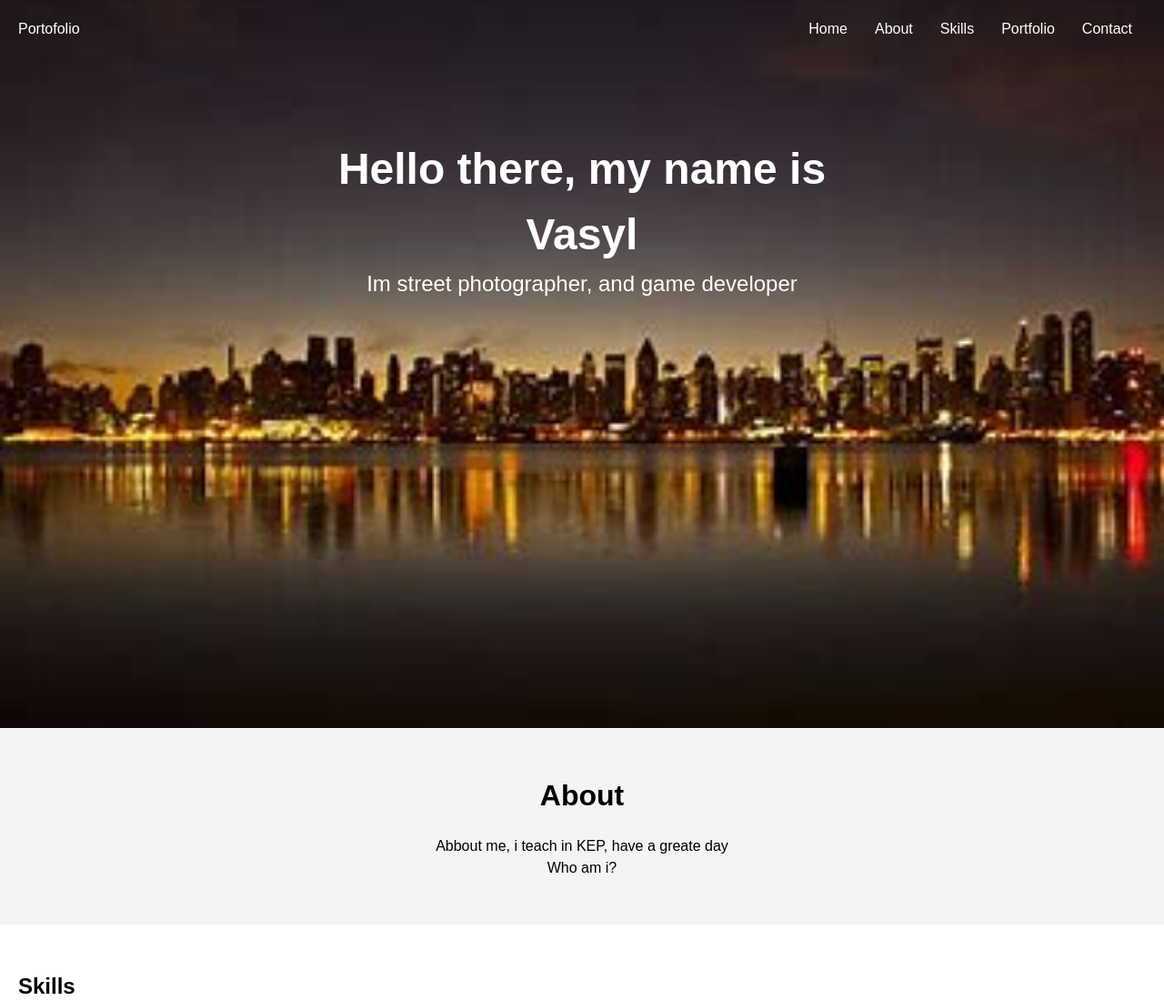
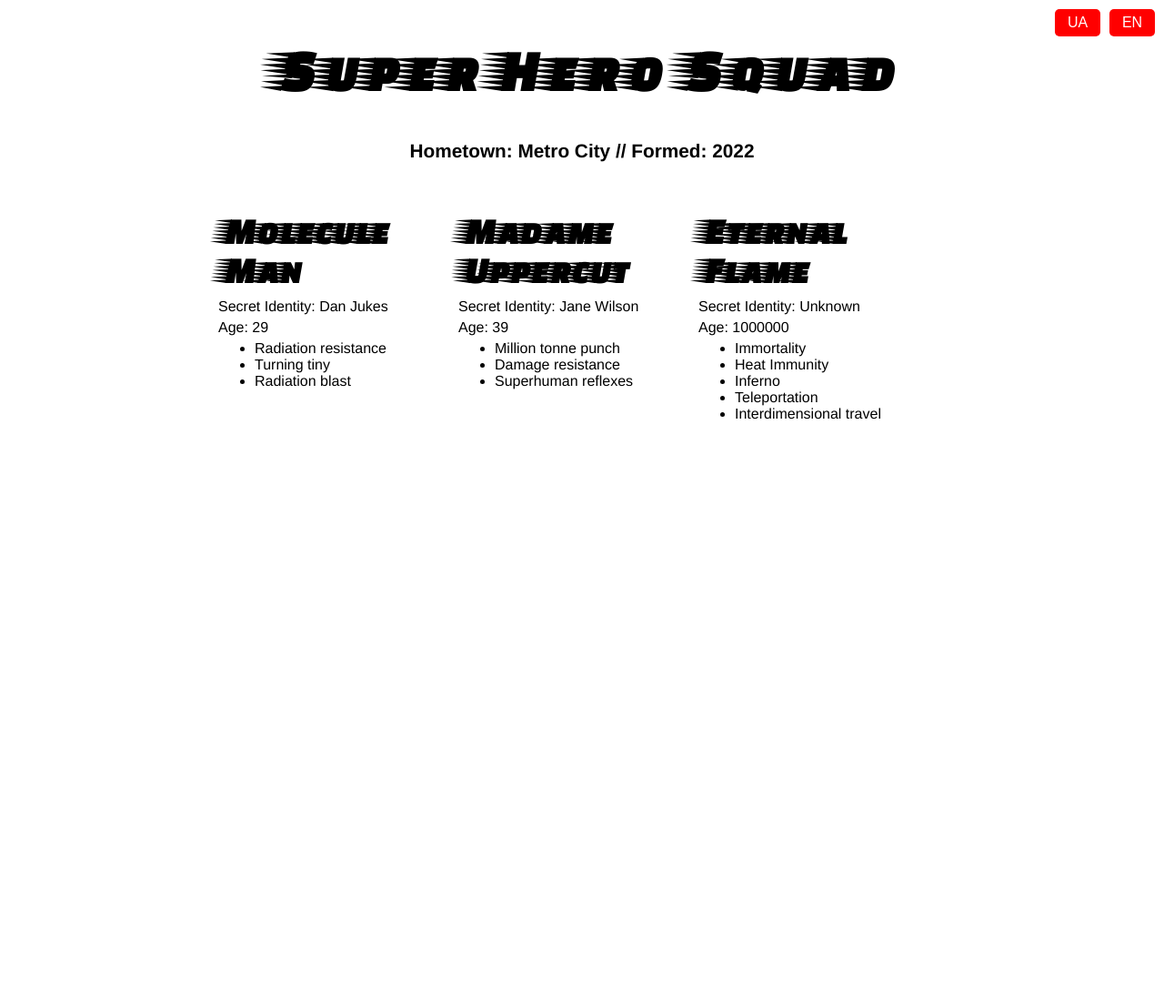
Before and after one commit to VasylYaskiv18/-WEB, a plain HTML site: page index.html in a window 1280 px wide. Shown: the top 1100 px of the page at 91% size. After the commit the page ends 800 px from the top, so only its background shows below. Drawn offline with Linux system fonts and the light colour scheme.

Commit message:
Add files via upload

```diff
--- /dev/null
+++ b/example.json
@@ -0,0 +1,84 @@
+{
+  "ua": {
+    "squadName": "Загін Супергероїв",
+    "homeTown": "Місто Метро",
+    "formed": 2022,
+    "secretBase": "Супербашта",
+    "active": true,
+    "members": [
+      {
+        "name": "Молекулярний Чоловік",
+        "age": 29,
+        "secretIdentity": "Ден Джукс",
+        "powers": [
+          "Стійкість до радіації",
+          "Зменшення розмірів",
+          "Радіаційний вибух"
+        ]
+      },
+      {
+        "name": "Мадам Аперкот",
+        "age": 39,
+        "secretIdentity": "Джейн Вілсон",
+        "powers": [
+          "Удар мільйона тонн",
+          "Стійкість до пошкоджень",
+          "Надлюдські рефлекси"
+        ]
+      },
+      {
+        "name": "Вічне Полум'я",
+        "age": 1000000,
+        "secretIdentity": "Невідомо",
+        "powers": [
+          "Безсмертя",
+          "Імунітет до тепла",
+          "Інферно",
+          "Телепортація",
+          "Міжвимірні подорожі"
+        ]
+      }
+    ]
+  },
+  "en": {
+    "squadName": "Super Hero Squad",
+    "homeTown": "Metro City",
+    "formed": 2022,
+    "secretBase": "Super tower",
+    "active": true,
+    "members": [
+      {
+        "name": "Molecule Man",
+        "age": 29,
+        "secretIdentity": "Dan Jukes",
+        "powers": [
+          "Radiation resistance",
+          "Turning tiny",
+          "Radiation blast"
+        ]
+      },
+      {
+        "name": "Madame Uppercut",
+        "age": 39,
+        "secretIdentity": "Jane Wilson",
+        "powers": [
+          "Million tonne punch",
+          "Damage resistance",
+          "Superhuman reflexes"
+        ]
+      },
+      {
+        "name": "Eternal Flame",
+        "age": 1000000,
+        "secretIdentity": "Unknown",
+        "powers": [
+          "Immortality",
+          "Heat Immunity",
+          "Inferno",
+          "Teleportation",
+          "Interdimensional travel"
+        ]
+      }
+    ]
+  }
+}
--- a/index.html
+++ b/index.html
@@ -1,104 +1,102 @@
 <!DOCTYPE html>
-<html lang="en">
-<head>
-  <meta charset="UTF-8">
-  <meta name="viewport" content="width=device-width, initial-scale=1.0">
-  <title>Portfolio</title>
-  <link rel="stylesheet" href="styles.css">
-</head>
-<body>
+<html lang="en-us">
+  <head>
+    <meta charset="utf-8">
 
+    <title>Our superheroes</title>
 
-  <header class="header">
-    <nav class="nav">
-      <div class="logo">Portofolio</div>
-      <ul class="nav-links">
-        <li><a href="#">Home</a></li>
-        <li><a href="#">About</a></li>
-        <li><a href="#">Skills</a></li>
-        <li><a href="#">Portfolio</a></li>
-        <li><a href="#">Contact</a></li>
-      </ul>
-    </nav>
-    <div class="header-content">
-      <h1>Hello there, my name is Vasyl</h1>
-      <p>Im street photographer, and game developer</p>
+    <link href="https://fonts.googleapis.com/css?family=Faster+One" rel="stylesheet">
+    <link rel="stylesheet" href="style.css">
+  </head>
+
+  <body>
+
+    <header>
+
+    </header>
+
+    <section>
+
+    </section>
+
+    <div class="language-switcher">
+      <button id="translate-ua">UA</button>
+      <button id="translate-en">EN</button>
     </div>
 
-  </header>
+    <script>
+      let translations = null;
 
+      // Завантаження JSON із перекладами
+      async function loadTranslations() {
+        const response = await fetch('example.json'); // Шлях до JSON із перекладом
+        translations = await response.json();
+      }
 
-  <section class="about">
-    <h2>About</h2>
-    <p>Abbout me, i teach in KEP, have a greate day</p>
-    <p>Who am i?</p>
-  </section>
+      // Відображення даних на основі мови
+      function renderPage(language) {
+        if (!translations) return;
 
-  <section class="skills">
-    <h2>Skills</h2>
-    <div class="skills-content">
-      <img src="profile.jpg" alt="Profile Image">
-      <div class="skills-details">
-        <p><strong>Profile:</strong> 2D pixel art artist, Game Developer and .net dev </p>
-        <div><strong>2D pixel art artist</strong></div>
-        <div class="progress-bar">
-          <div class="progress" style="width: 80%;"></div>
-        </div>
-        <div><strong>Game Developer</strong></div>
-        <div class="progress-bar">
-          <div class="progress" style="width: 90%;"></div>
-        </div>
-        <div><strong>.net dev</strong></div>
-        <div class="progress-bar">
-          <div class="progress" style="width: 40%;"></div>
-        </div>
-      </div>
-    </div>
-</section>
+        const data = translations[language];
+        populateHeader(data);
+        showHeroes(data);
+      }
 
+      // Заповнення заголовка
+      function populateHeader(data) {
+        const header = document.querySelector('header');
+        header.innerHTML = ''; // Очищення заголовка
+        const squadName = document.createElement('h1');
+        squadName.textContent = data.squadName;
+        header.appendChild(squadName);
 
-  <section class="portfolio">
-    <h2>Portfolio</h2>
-    <div class="portfolio-content">
-      <div class="project">
-        <h3>Latest works</h3>
-        <p>Laboratorian works...</p>
-        <div class="button-container">
-          <a href="index1.html" class="btn">LB3</a>
-          <a href="index4.html" class="btn">LB4</a>
-          <a href="index5.html" class="btn">LB5</a>
-          <a href="index6.html" class="btn">LB6</a>
-          <a href="index7.html" class="btn">LB7</a>
-          <a href="index8.html" class="btn">LB8</a>
-          <a href="index9.html" class="btn">LB9</a>
-        </div>
+        const details = document.createElement('p');
+        details.textContent = `Hometown: ${data.homeTown} // Formed: ${data.formed}`;
+        header.appendChild(details);
+      }
 
-      </div>
-    </div>
-  </section>
+      // Відображення героїв
+      function showHeroes(data) {
+        const section = document.querySelector('section');
+        section.innerHTML = ''; // Очищення секції
+        const members = data.members;
 
-  <footer class="contact">
-    <h2>Get in Touch</h2>
-    <div class="contact-info">
-      <ul>
-        <li>Dribbble</li>
-        <li>Behance</li>
-        <li>CodePen</li>
-        <li>GitHub</li>
-        <li>Medium</li>
-      </ul>
-      <ul>
-        <li>LinkedIn</li>
-        <li>Facebook</li>
-        <li>Instagram</li>
-        <li>Twitter</li>
-      </ul>
-      <div class="contact-email">
-        <p>vasyl.yaskiv-ki2101@kep.nung.edu.ua</p>
-        <p>+380 979 029 597</p>
-      </div>
-    </div>
-  </footer>
+        members.forEach((hero) => {
+          const article = document.createElement('article');
+          const h2 = document.createElement('h2');
+          h2.textContent = hero.name;
+          article.appendChild(h2);
 
-</body>
+          const para1 = document.createElement('p');
+          para1.textContent = `Secret Identity: ${hero.secretIdentity}`;
+          article.appendChild(para1);
+
+          const para2 = document.createElement('p');
+          para2.textContent = `Age: ${hero.age}`;
+          article.appendChild(para2);
+
+          const powersList = document.createElement('ul');
+          hero.powers.forEach((power) => {
+            const listItem = document.createElement('li');
+            listItem.textContent = power;
+            powersList.appendChild(listItem);
+          });
+          article.appendChild(powersList);
+          section.appendChild(article);
+        });
+      }
+
+      // Слухачі для кнопок
+      document.getElementById('translate-ua').addEventListener('click', () => renderPage('ua'));
+      document.getElementById('translate-en').addEventListener('click', () => renderPage('en'));
+
+      // Початкове завантаження
+      async function initPage() {
+        await loadTranslations(); // Завантаження перекладів
+        renderPage('en'); // Завантаження англійською мовою за замовчуванням
+      }
+
+      initPage();
+    </script>
+  </body>
 </html>
--- /dev/null
+++ b/style.css
@@ -0,0 +1,71 @@
+/* || general styles */
+
+html {
+    font-family: 'helvetica neue', helvetica, arial, sans-serif;
+  }
+
+  body {
+    width: 800px;
+    margin: 0 auto;
+  }
+
+  h1, h2 {
+    font-family: 'Faster One', cursive;
+  }
+
+  /* header styles */
+
+  h1 {
+    font-size: 4rem;
+    text-align: center;
+  }
+
+  header p {
+    font-size: 1.3rem;
+    font-weight: bold;
+    text-align: center;
+  }
+
+  /* section styles */
+
+  section article {
+    width: 33%;
+    float: left;
+  }
+
+  section p {
+    margin: 5px 0;
+  }
+
+  section ul {
+    margin-top: 0;
+  }
+
+  h2 {
+    font-size: 2.5rem;
+    letter-spacing: -5px;
+    margin-bottom: 10px;
+  }
+
+  .language-switcher {
+    position: fixed;
+    top: 10px;
+    right: 10px;
+    display: flex;
+    gap: 10px;
+  }
+
+  .language-switcher button {
+    width: 50px;
+    height: 30px;
+    font-size: 1rem;
+    background-color: red;
+    color: #fff;
+    border: none;
+    border-radius: 5px;
+    cursor: pointer;
+  }
+
+  .language-switcher button:hover {
+    background-color: purple;
+  }
```
